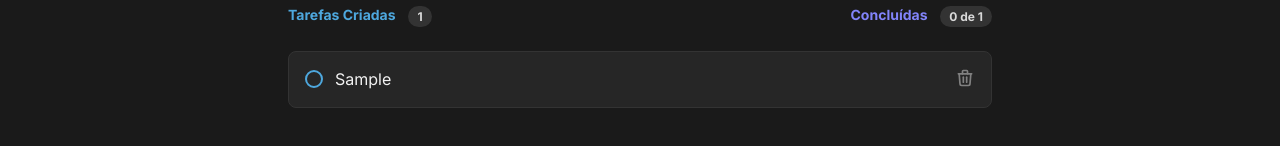
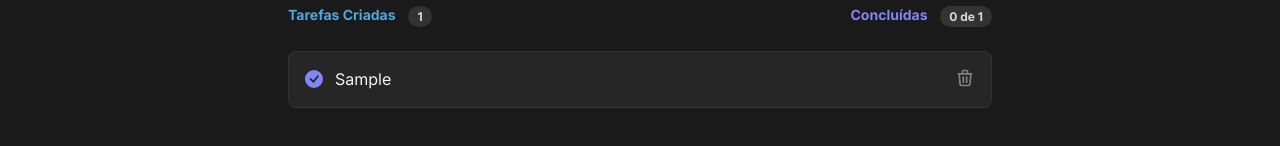
Before and after one commit to Lucasedusi/todo-vite-react, a React (Vite) app: page / in a window 1280 px wide. Both pictures are taken after typing "Sample" into the empty fields and a click on the button "Criar". Shown: the part 284-430 px from the top of the page. Built offline with nearby package versions, Linux system fonts and the light colour scheme.

Commit message:
feat: create style isCompleted checked

```diff
--- a/src/components/Task/Taks.module.css
+++ b/src/components/Task/Taks.module.css
@@ -31,6 +31,12 @@
 	border-radius: 50%;
 }
 
+.checkContainer svg {
+	width: 100%;
+	height: 100%;
+	color: var(--purple);
+}
+
 .deleteButton {
 	background: none;
 	border: none;
--- a/src/components/Task/Task.tsx
+++ b/src/components/Task/Task.tsx
@@ -2,6 +2,7 @@ import styles from "./Taks.module.css";
 
 import { ITask } from "../../App";
 import { TbTrash } from "react-icons/tb";
+import { BsFillCheckCircleFill } from "react-icons/bs";
 
 interface Props {
 	task: ITask;
@@ -9,10 +10,12 @@ interface Props {
 }
 
 export function Task({ task, onDelete }: Props) {
+	const isCompleted = true;
+
 	return (
 		<div className={styles.task}>
 			<button className={styles.checkContainer}>
-				<div />
+				{isCompleted ? <BsFillCheckCircleFill /> : <div />}
 			</button>
 
 			<p>{task.title}</p>
```
